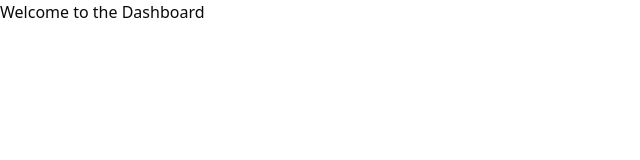
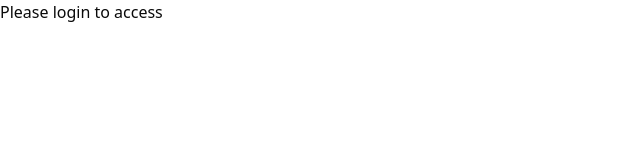
Before and after one commit to BuraYu/rsvp, a Next.js app: page /dashboard in a window 1280 px wide. Shown: the top 160 px of the page, without its empty margins (0-640 px from the left). Built offline with nearby package versions, Linux system fonts and the light colour scheme.

Commit message:
feat: add context to dashboard

```diff
--- a/src/app/dashboard/page.js
+++ b/src/app/dashboard/page.js
@@ -1,7 +1,16 @@
+"use client";
+
+import { useContext } from "react";
+import { AuthContext } from "@/lib/AuthContext";
+
 export default function Dashboard() {
-  return (
+  const { isAuthenticated } = useContext(AuthContext);
+
+  return isAuthenticated ? (
     <div>
       <h1>Welcome to the Dashboard</h1>
     </div>
+  ) : (
+    <h2>Please login to access</h2>
   );
 }
```
